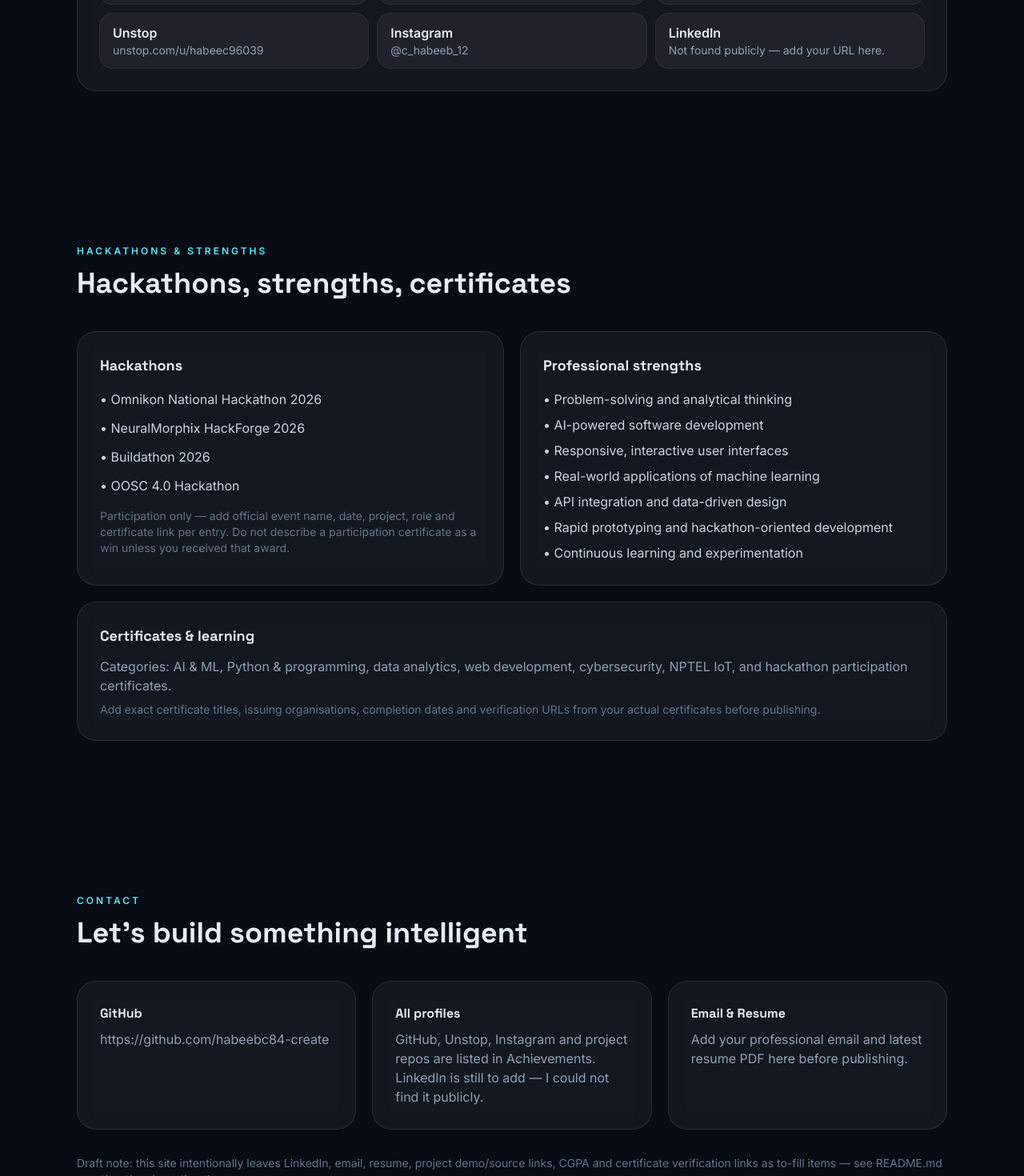
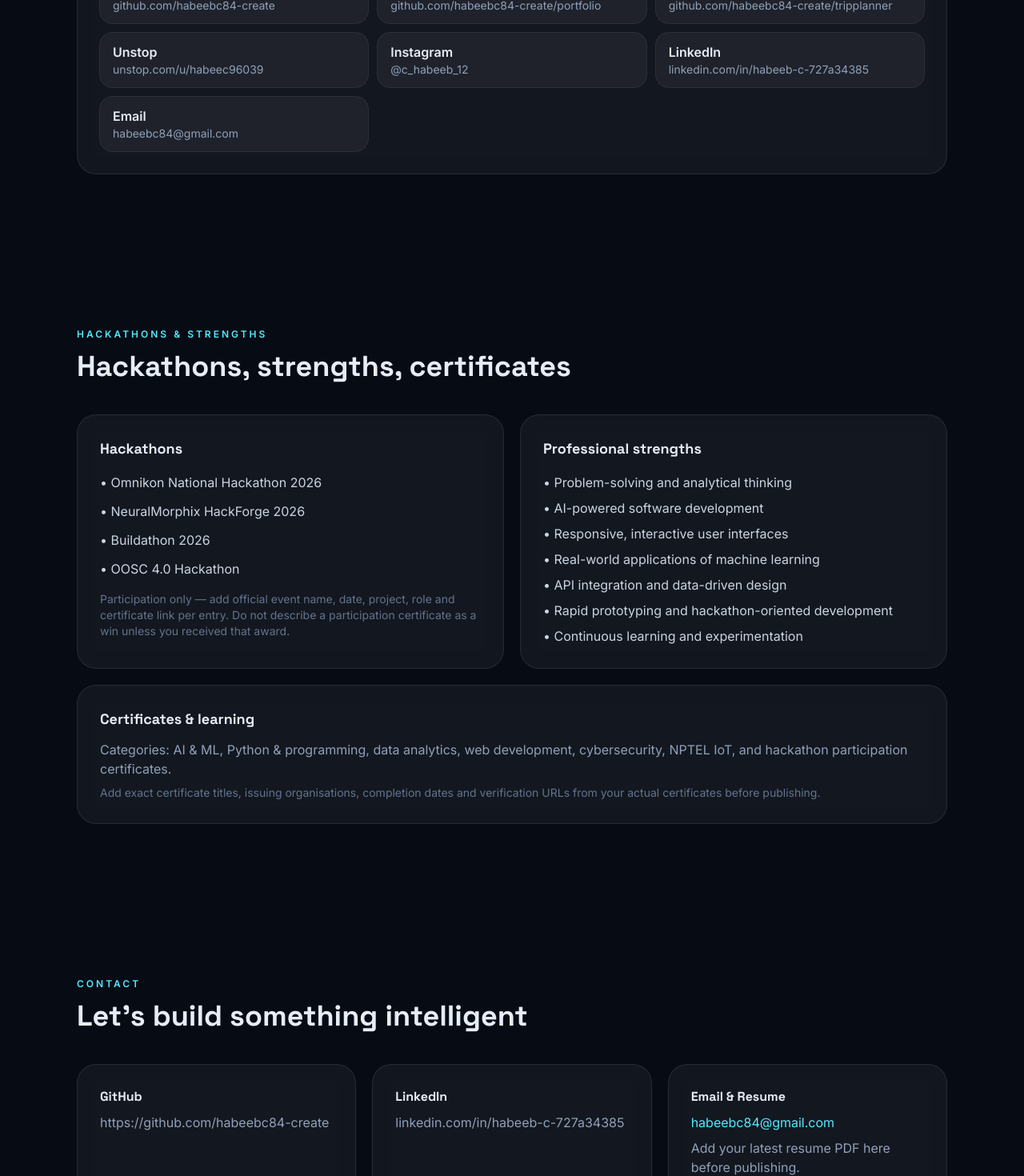
Before and after one commit to habeebc84-create/portfolio, a React (Vite) app: page / in a window 1280 px wide. Shown: the part 5500-6970 px from the top of the page at 80% size. Built offline with nearby package versions, Linux system fonts and the light colour scheme.

Commit message:
Add LinkedIn profile and professional email

```diff
--- a/src/App.jsx
+++ b/src/App.jsx
@@ -236,7 +236,7 @@ export default function App() {
       </Section>
 
       <Section id="achievements" kicker="Achievements" title="Achievements & profiles">
-        <p data-reveal className="-mt-4 max-w-2xl text-slate-400">Built from verified records only. I could not find a public LinkedIn profile for C. Habeeb by searching the web or your mailbox, so no LinkedIn-only achievement is claimed here — paste your LinkedIn URL and I will add those items verbatim.</p>
+        <p data-reveal className="-mt-4 max-w-2xl text-slate-400">Built from verified records only. LinkedIn profile is linked below (supplied by Habeeb). LinkedIn's own page blocked a direct read, so a live-browser check of that profile is underway — any LinkedIn-only achievement will be added only from what that check actually shows, not guessed.</p>
         <div className="mt-8 grid gap-5 md:grid-cols-2">
           <div data-reveal className="glass rounded-3xl p-7">
             <h3 className="font-display text-lg font-bold">Shipped products</h3>
@@ -268,7 +268,8 @@ export default function App() {
             <a href="https://github.com/habeebc84-create/tripplanner" target="_blank" rel="noreferrer" className="rounded-2xl bg-white/5 px-4 py-3 ring-1 ring-white/10 hover:bg-white/10"><span className="font-semibold">Karnataka Yatra AI — GitHub</span><span className="block break-all text-sm text-slate-400">github.com/habeebc84-create/tripplanner</span></a>
             <a href="https://unstop.com/u/habeec96039" target="_blank" rel="noreferrer" className="rounded-2xl bg-white/5 px-4 py-3 ring-1 ring-white/10 hover:bg-white/10"><span className="font-semibold">Unstop</span><span className="block break-all text-sm text-slate-400">unstop.com/u/habeec96039</span></a>
             <a href="https://instagram.com/c_habeeb_12" target="_blank" rel="noreferrer" className="rounded-2xl bg-white/5 px-4 py-3 ring-1 ring-white/10 hover:bg-white/10"><span className="font-semibold">Instagram</span><span className="block break-all text-sm text-slate-400">@c_habeeb_12</span></a>
-            <div className="rounded-2xl bg-white/5 px-4 py-3 ring-1 ring-white/10"><span className="font-semibold">LinkedIn</span><span className="block text-sm text-slate-400">Not found publicly — add your URL here.</span></div>
+            <a href="https://www.linkedin.com/in/habeeb-c-727a34385/" target="_blank" rel="noreferrer" className="rounded-2xl bg-white/5 px-4 py-3 ring-1 ring-white/10 hover:bg-white/10"><span className="font-semibold">LinkedIn</span><span className="block break-all text-sm text-slate-400">linkedin.com/in/habeeb-c-727a34385</span></a>
+            <a href="mailto:habeebc84@gmail.com" className="rounded-2xl bg-white/5 px-4 py-3 ring-1 ring-white/10 hover:bg-white/10"><span className="font-semibold">Email</span><span className="block break-all text-sm text-slate-400">habeebc84@gmail.com</span></a>
           </div>
         </div>
       </Section>
@@ -302,13 +303,14 @@ export default function App() {
             <h3 className="font-display font-bold">GitHub</h3>
             <p className="mt-2 break-all text-slate-400">{GITHUB}</p>
           </a>
-          <a data-reveal href="#achievements" className="glass rounded-3xl p-7 transition hover:border-cyan-400/40">
-            <h3 className="font-display font-bold">All profiles</h3>
-            <p className="mt-2 text-slate-400">GitHub, Unstop, Instagram and project repos are listed in Achievements. LinkedIn is still to add — I could not find it publicly.</p>
+          <a data-reveal href="https://www.linkedin.com/in/habeeb-c-727a34385/" target="_blank" rel="noreferrer" className="glass rounded-3xl p-7 transition hover:border-cyan-400/40">
+            <h3 className="font-display font-bold">LinkedIn</h3>
+            <p className="mt-2 break-all text-slate-400">linkedin.com/in/habeeb-c-727a34385</p>
           </a>
           <div data-reveal className="glass rounded-3xl p-7">
             <h3 className="font-display font-bold">Email &amp; Resume</h3>
-            <p className="mt-2 text-slate-400">Add your professional email and latest resume PDF here before publishing.</p>
+            <p className="mt-2 break-all text-slate-400"><a href="mailto:habeebc84@gmail.com" className="text-cyan-300 hover:text-cyan-200">habeebc84@gmail.com</a></p>
+            <p className="mt-2 text-slate-400">Add your latest resume PDF here before publishing.</p>
           </div>
         </div>
         <p data-reveal className="mt-8 text-sm text-slate-500">Draft note: this site intentionally leaves LinkedIn, email, resume, project demo/source links, CGPA and certificate verification links as to-fill items — see README.md — rather than inventing them.</p>
```
Also changed, not shown: 1 other file (tests, documents, lock files or other folders).
